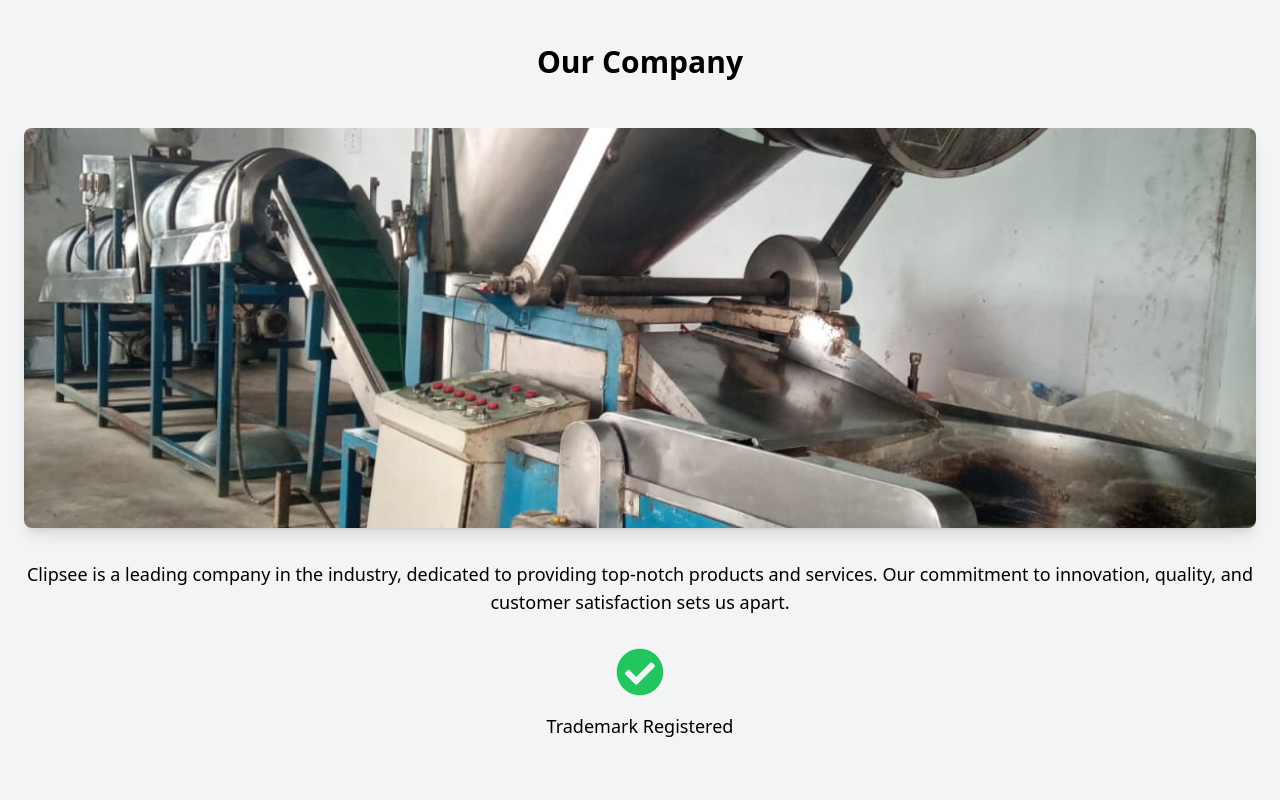
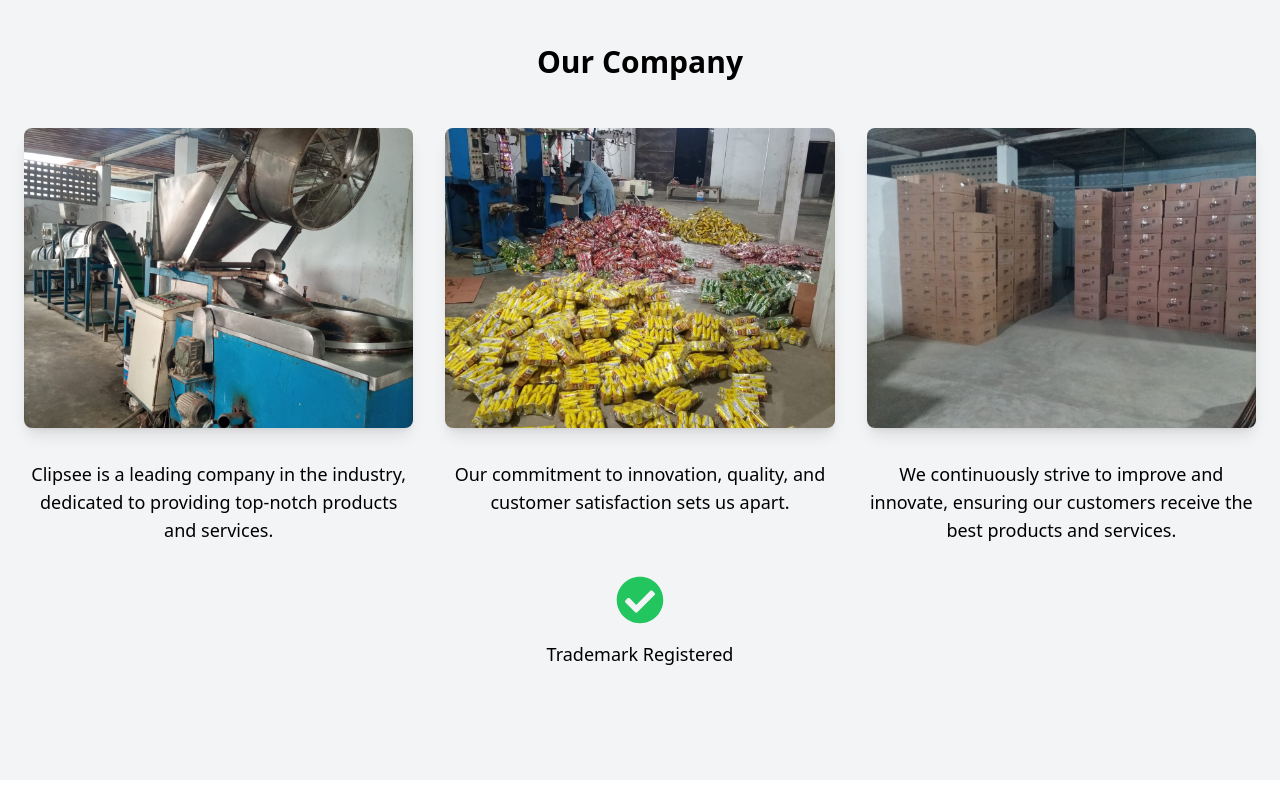
Before and after one commit to azurecoders/clipsee, a React (Vite) app: page /about in a window 1280 px wide. Shown: the part 400-1200 px from the top of the page. Built offline with nearby package versions, Linux system fonts and the light colour scheme.

Commit message:
INITIAL COMMIT

```diff
--- a/src/components/AboutPage.jsx
+++ b/src/components/AboutPage.jsx
@@ -4,7 +4,9 @@
 import sheeraz from "../assets/sheeraz.jpg";
 import hussnain from "../assets/hussnain.jpg";
 import zohaib from "../assets/zohaib.jpg";
-import plant from "../assets/plant.jpg";
+import sampleImage1 from "../assets/plant.jpg";
+import sampleImage2 from "../assets/production.jpg";
+import sampleImage3 from "../assets/cotton.jpg";
 import { Link } from "react-router-dom";
 
 const employeeData = [
@@ -21,7 +23,7 @@
   },
   {
     name: "Sheeraz Khan",
-    position: "Nation Sales Manager",
+    position: "National Sales Manager",
     image: sheeraz,
   },
 ];
@@ -44,16 +46,41 @@
       <section className="py-20 bg-gray-100">
         <div className="container mx-auto px-6 text-center">
           <h2 className="text-3xl font-bold mb-12">Our Company</h2>
-          <img
-            src={plant}
-            alt="Company"
-            className="w-full h-[400px] mb-8 object-cover object-center rounded-lg shadow-lg"
-          />
-          <p className="text-lg mb-8">
-            Clipsee is a leading company in the industry, dedicated to providing
-            top-notch products and services. Our commitment to innovation,
-            quality, and customer satisfaction sets us apart.
-          </p>
+          <div className="grid grid-cols-1 md:grid-cols-3 gap-8">
+            <div>
+              <img
+                src={sampleImage1}
+                alt="Company Overview 1"
+                className="w-full h-[300px] mb-8 object-cover object-center rounded-lg shadow-lg"
+              />
+              <p className="text-lg mb-8">
+                Clipsee is a leading company in the industry, dedicated to
+                providing top-notch products and services.
+              </p>
+            </div>
+            <div>
+              <img
+                src={sampleImage2}
+                alt="Company Overview 2"
+                className="w-full h-[300px] mb-8 object-cover object-center rounded-lg shadow-lg"
+              />
+              <p className="text-lg mb-8">
+                Our commitment to innovation, quality, and customer satisfaction
+                sets us apart.
+              </p>
+            </div>
+            <div>
+              <img
+                src={sampleImage3}
+                alt="Company Overview 3"
+                className="w-full h-[300px] mb-8 object-cover object-center rounded-lg shadow-lg"
+              />
+              <p className="text-lg mb-8">
+                We continuously strive to improve and innovate, ensuring our
+                customers receive the best products and services.
+              </p>
+            </div>
+          </div>
           <div className="text-center mb-8">
             <FaCheckCircle className="text-green-500 text-5xl mx-auto mb-4" />
             <p className="text-lg">Trademark Registered</p>
```
Also changed, not shown: src/assets/cotton.jpg (added), src/assets/production.jpg (added).
